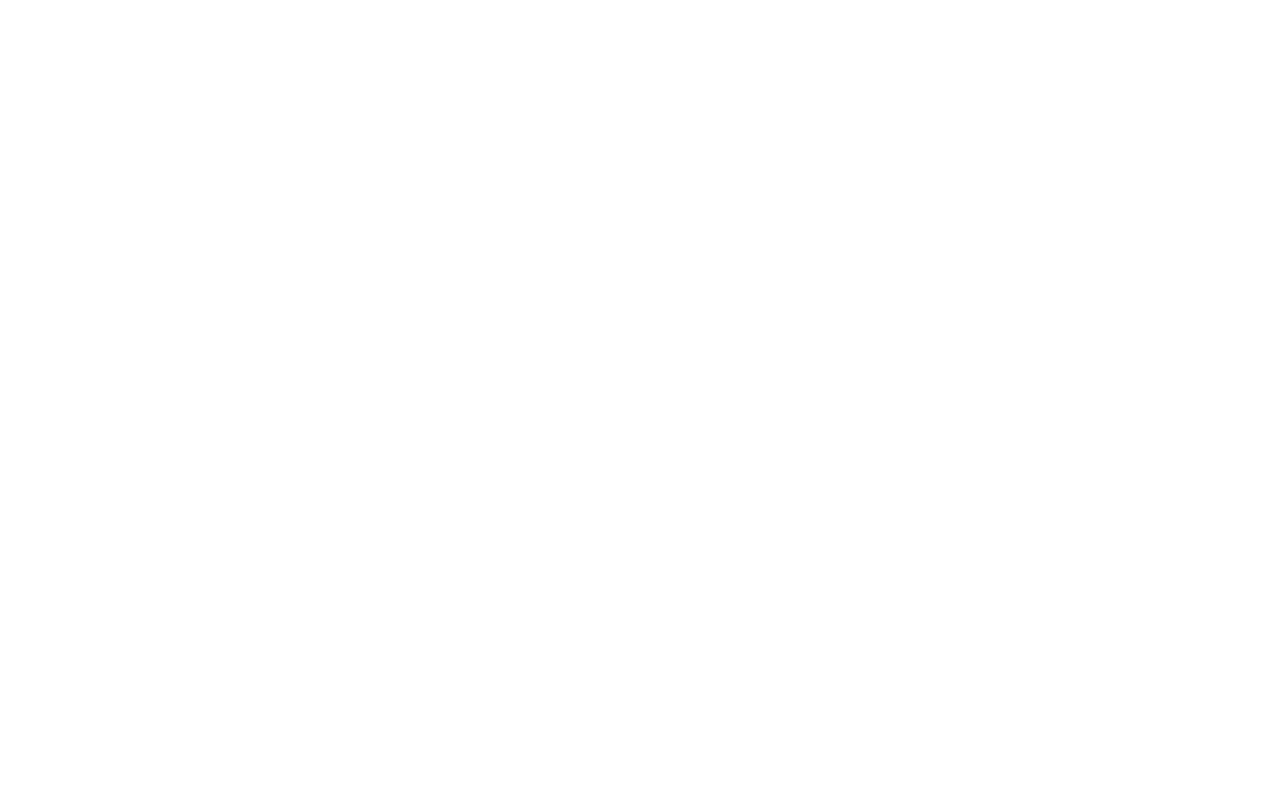
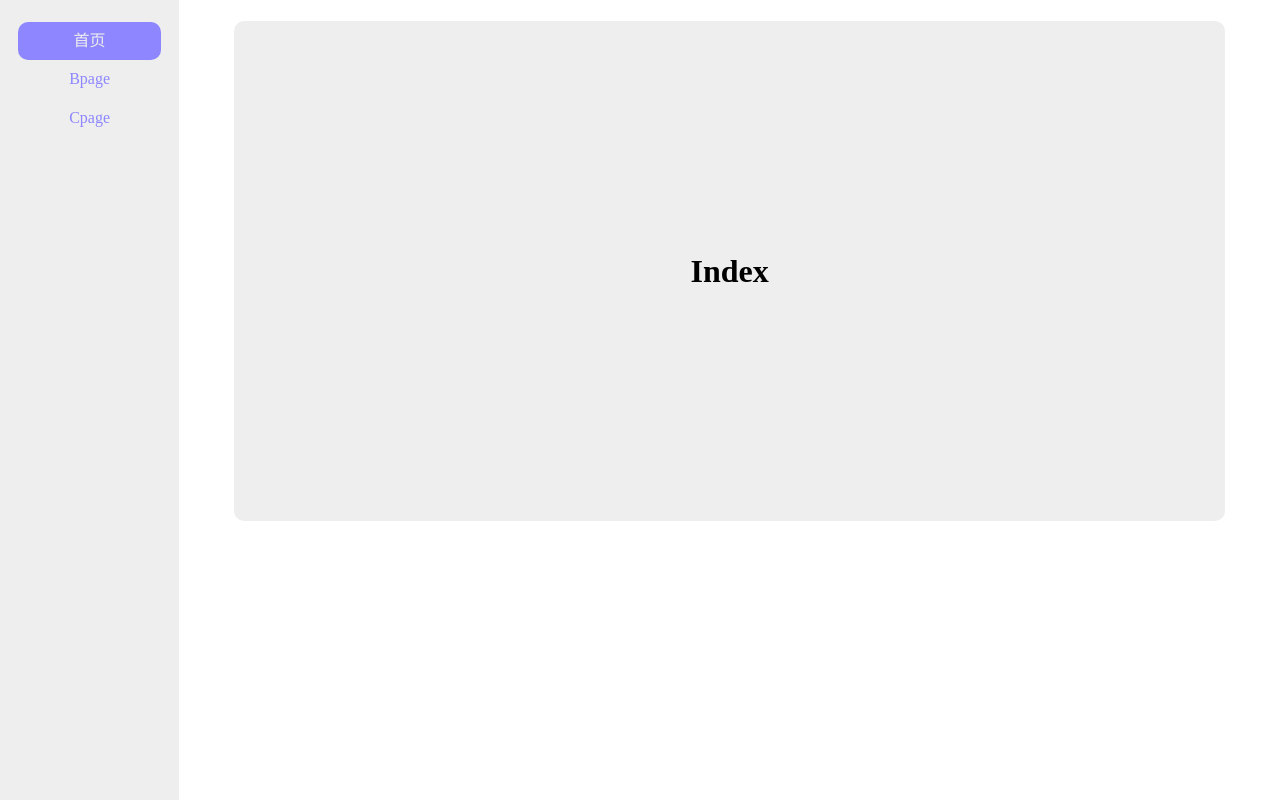
Before and after one commit to electronic-pig/SmartEditor, a Vue app: page /dashboard/Apage in a window 1280 px wide. Before the commit this address had no page. Built offline with nearby package versions, Linux system fonts and the light colour scheme.

Commit message:
✨ feat(编辑器功能区): 初步构建编辑器页面布局

```diff
--- /dev/null
+++ b/src/components/A_page.vue
@@ -0,0 +1,15 @@
+<template>
+  <div class="card"><h1>Index</h1></div>
+</template>
+
+<style scoped>
+.card {
+  width: 90%;
+  height: 500px;
+  background: #eee;
+  margin: 20px auto;
+  text-align: center;
+  line-height: 500px;
+  border-radius: 10px;
+}
+</style>
--- /dev/null
+++ b/src/components/B_page.vue
@@ -0,0 +1,15 @@
+<template>
+  <div class="card"><h1>Bpage</h1></div>
+</template>
+
+<style scoped>
+.card {
+  width: 90%;
+  height: 500px;
+  background: #eee;
+  margin: 20px auto;
+  text-align: center;
+  line-height: 500px;
+  border-radius: 10px;
+}
+</style>
--- /dev/null
+++ b/src/components/C_page.vue
@@ -0,0 +1,15 @@
+<template>
+  <div class="card"><h1>Cpage</h1></div>
+</template>
+
+<style scoped>
+.card {
+  width: 90%;
+  height: 500px;
+  background: #eee;
+  margin: 20px auto;
+  text-align: center;
+  line-height: 500px;
+  border-radius: 10px;
+}
+</style>
--- a/src/router/index.js
+++ b/src/router/index.js
@@ -2,6 +2,7 @@
 import HomeView from "../views/HomeView.vue";
 import LoginView from "../views/LoginView.vue";
 import RegisterView from "../views/RegisterView.vue";
+import DashBoard from "../views/DashBoard.vue";
 
 const router = createRouter({
   history: createWebHistory(import.meta.env.BASE_URL),
@@ -21,6 +22,31 @@
       name: "register",
       component: RegisterView,
     },
+    {
+      path: "/dashboard",
+      component: DashBoard,
+      children: [
+        {
+          path: "",
+          redirect: "/dashboard/Apage",
+        },
+        {
+          path: "Apage",
+          name: "Apage",
+          component: () => import("../components/A_page.vue"),
+        },
+        {
+          path: "Bpage",
+          name: "Bpage",
+          component: () => import("../components/B_page.vue"),
+        },
+        {
+          path: "Cpage",
+          name: "Cpage",
+          component: () => import("../components/C_page.vue"),
+        },
+      ],
+    },
   ],
 });
 
--- /dev/null
+++ b/src/views/DashBoard.vue
@@ -0,0 +1,78 @@
+<template>
+  <div class="container">
+    <div class="left-pane">
+      <!-- 左侧导航链接 -->
+      <div class="router-link">
+        <router-link to="/dashboard/Apage" class="link">首页</router-link>
+        <router-link to="/dashboard/Bpage" class="link">Bpage</router-link>
+        <router-link to="/dashboard/Cpage" class="link">Cpage</router-link>
+      </div>
+    </div>
+    <div class="right-pane">
+      <!-- 右侧内容 -->
+      <router-view v-slot="{ Component }">
+        <transition name="fade" mode="out-in">
+          <component :is="Component" />
+        </transition>
+      </router-view>
+    </div>
+  </div>
+</template>
+
+<style scoped>
+.container {
+  display: flex;
+  flex-direction: row;
+  height: 100vh; /* 100%视窗高度 */
+}
+
+.left-pane {
+  width: 14vw;
+  height: 100%; /* 100%父容器的高度 */
+  box-sizing: border-box; /* 让边框不会撑大容器 */
+}
+
+.right-pane {
+  flex: 1; /* 平分父容器的宽度 */
+  height: 100%; /* 100%父容器的高度 */
+  box-sizing: border-box; /* 让边框不会撑大容器 */
+}
+
+.left-pane {
+  background-color: #eee; /* 左侧面板的背景色 */
+}
+
+.router-link {
+  width: 80%;
+  margin: 22px auto 0;
+}
+
+.link {
+  width: 100%;
+  display: block;
+  padding: 10px 0;
+  text-align: center;
+  text-decoration: none;
+  border-radius: 10px;
+  color: var(--el-color-primary-light-3);
+}
+
+.right-pane {
+  background-color: #ffffff; /* 右侧面板的背景色 */
+}
+
+.fade-enter-active,
+.fade-leave-active {
+  transition: opacity 0.3s ease;
+}
+
+.fade-enter-from,
+.fade-leave-to {
+  opacity: 0;
+}
+
+.link.router-link-active {
+  background-color: var(--el-color-primary-light-3);
+  color: #eee;
+}
+</style>
--- a/src/views/HomeView.vue
+++ b/src/views/HomeView.vue
@@ -1,5 +1,5 @@
 <template>
-  <div>
+  <div class="container">
     <div class="header">
       <a href="#" class="logo">Smart<b>Editor</b></a>
       <ul class="links">
@@ -16,7 +16,7 @@
         <p>
           数字化时代，在用户在日常学习和工作中，常常需要编辑和处理大量的多模态信息。无论是撰写项目书、设计分工表格，还是记录会议和日常，一个结合生成式AI能力、能够处理图片、文本、表格、代码甚至音视频，并辅助用户进行内容创作的智能编辑器，将能极大地提升我们的学习效率和用户体验。
         </p>
-        <button>开始试用</button>
+        <button @click="start">开始试用</button>
       </div>
       <div class="image">
         <img alt="logo" src="../assets/images/开发经验.svg" />
@@ -24,6 +24,15 @@
     </div>
   </div>
 </template>
+
+<script setup>
+import { useRouter } from "vue-router";
+
+const router = useRouter();
+const start = () => {
+  router.push("/dashboard");
+};
+</script>
 
 <style scoped>
 a {
--- a/src/views/RegisterView.vue
+++ b/src/views/RegisterView.vue
@@ -33,8 +33,12 @@
             v-model="registerForm.code"
             autocomplete="off"
             placeholder="验证码"
+            ><template #prepend>
+              <el-icon>
+                <Iphone />
+              </el-icon> </template
           ></el-input>
-          <el-button type="default" @click="getCode" style="margin-left: 10px"
+          <el-button type="default" @click="getCode" style="margin-left: 5px"
             >获取验证码</el-button
           >
         </div>
@@ -92,6 +96,8 @@
 const register = () => {
   if (
     !registerForm.username ||
+    !registerForm.email ||
+    !registerForm.code ||
     !registerForm.password ||
     !registerForm.checkPassword
   ) {
```
